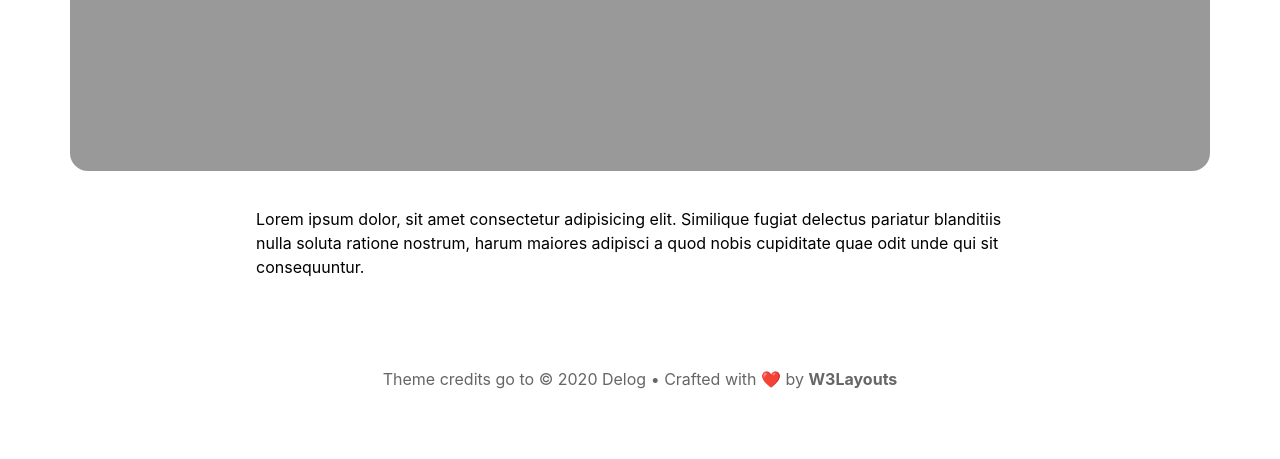
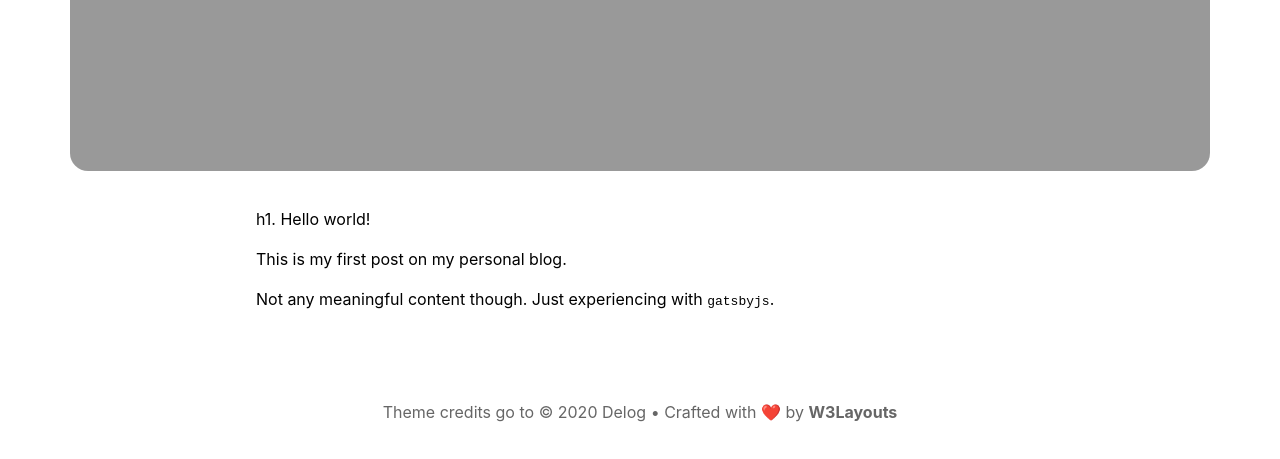
Before and after one commit to aplsup/personal-website, a Gatsby site: page /hello-world in a window 1280 px wide. Shown: the part 373-832 px from the top of the page. Before the commit the page ends 810 px from the top, so only its background shows below. Built offline with nearby package versions, Linux system fonts and the light colour scheme; Gatsby itself is replaced by a stand-in of ours.

Commit message:
Update Blog “hello-world”

```diff
--- a/_data/blog/hello-world.md
+++ b/_data/blog/hello-world.md
@@ -3,8 +3,11 @@ template: BlogPost
 path: /hello-world
 date: 2020-02-20T07:08:53.137Z
 title: Hello World
+metaDescription: Personal introduction
 thumbnail: ''
-metaDescription: Meta description for Hello World
 ---
+h1. Hello world!
 
-Lorem ipsum dolor, sit amet consectetur adipisicing elit. Similique fugiat delectus pariatur blanditiis nulla soluta ratione nostrum, harum maiores adipisci a quod nobis cupiditate quae odit unde qui sit consequuntur.
+This is my first post on my personal blog.
+
+Not any meaningful content though. Just experiencing with `gatsbyjs`.
```
